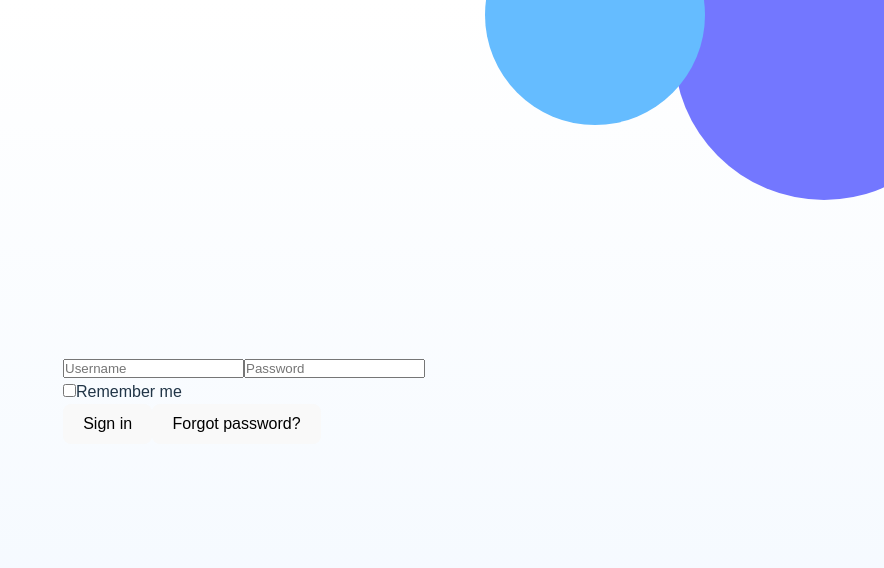
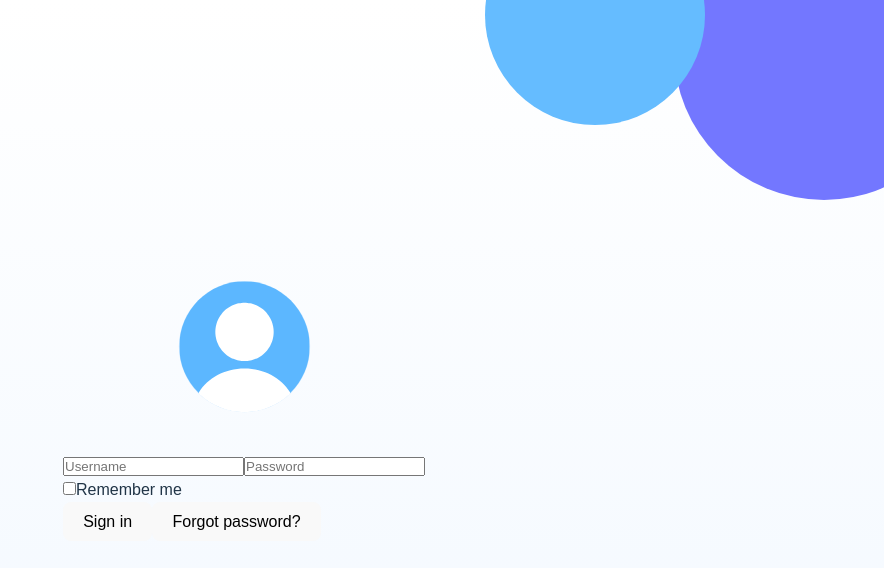
Before and after one commit to AnaBojato/Parcial_Web, a React (Vite) app in the folder second_point/Sign_in_movil/: page / in a window 1280 px wide. Shown: the top 568 px of the page, without its empty margins (396-1280 px from the left). Built offline with nearby package versions, Linux system fonts and the light colour scheme.

Commit message:
🎨 Add user icon using SVG image

```diff
--- a/second_point/Sign_in_movil/package.json
+++ b/second_point/Sign_in_movil/package.json
@@ -1,7 +1,7 @@
 {
   "name": "sign-in-movil",
   "private": true,
-  "version": "0.4.2",
+  "version": "0.4.3",
   "type": "module",
   "scripts": {
     "dev": "vite",
--- a/second_point/Sign_in_movil/src/pages/Login.css
+++ b/second_point/Sign_in_movil/src/pages/Login.css
@@ -46,3 +46,18 @@
     background-color: #7377FF;
     z-index: 0;
   }
+
+    /* Icono de user */
+  .user-icon {
+    width: 175px;
+    height: 175px;
+    margin: 0 auto 20px;
+    z-index: 2;
+  }
+
+  .user-icon img {
+    width: 100%;
+    height: 100%;
+    object-fit: contain;
+    display: block;
+  }
--- a/second_point/Sign_in_movil/src/pages/Login.jsx
+++ b/second_point/Sign_in_movil/src/pages/Login.jsx
@@ -1,5 +1,7 @@
 import React, { useState } from "react";
 import "./Login.css";
+import userIcon from '../assets/user.svg';
+
 
 
 export default function Login() {
@@ -20,7 +22,9 @@ export default function Login() {
       <div className="circle top-right"></div>
 
       <div className="login-content">
-        <div className="user-icon"></div>
+        <div className="user-icon">
+            <img src={userIcon} alt="User Icon" />
+        </div>
 
         <form onSubmit={handleSubmit}>
           <input
```
Also changed, not shown: second_point/Sign_in_movil/src/assets/user.svg (added).
